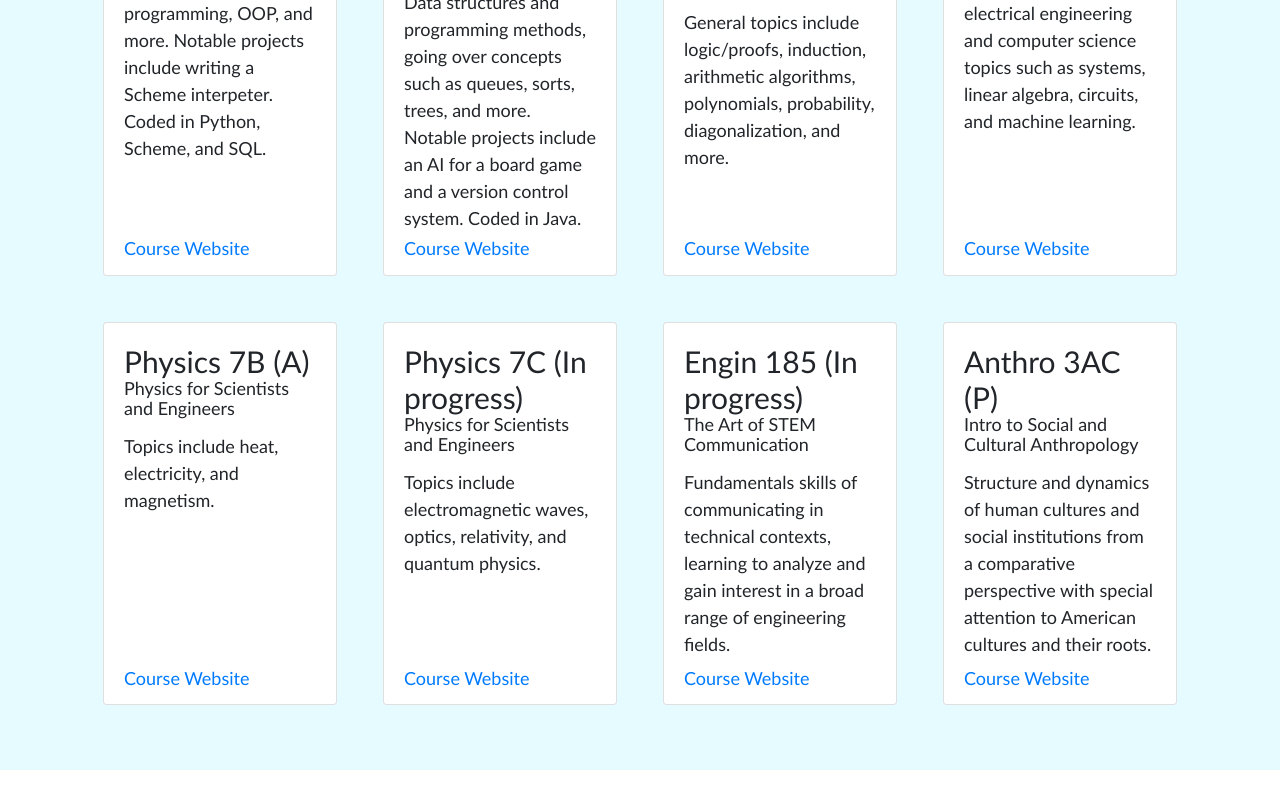
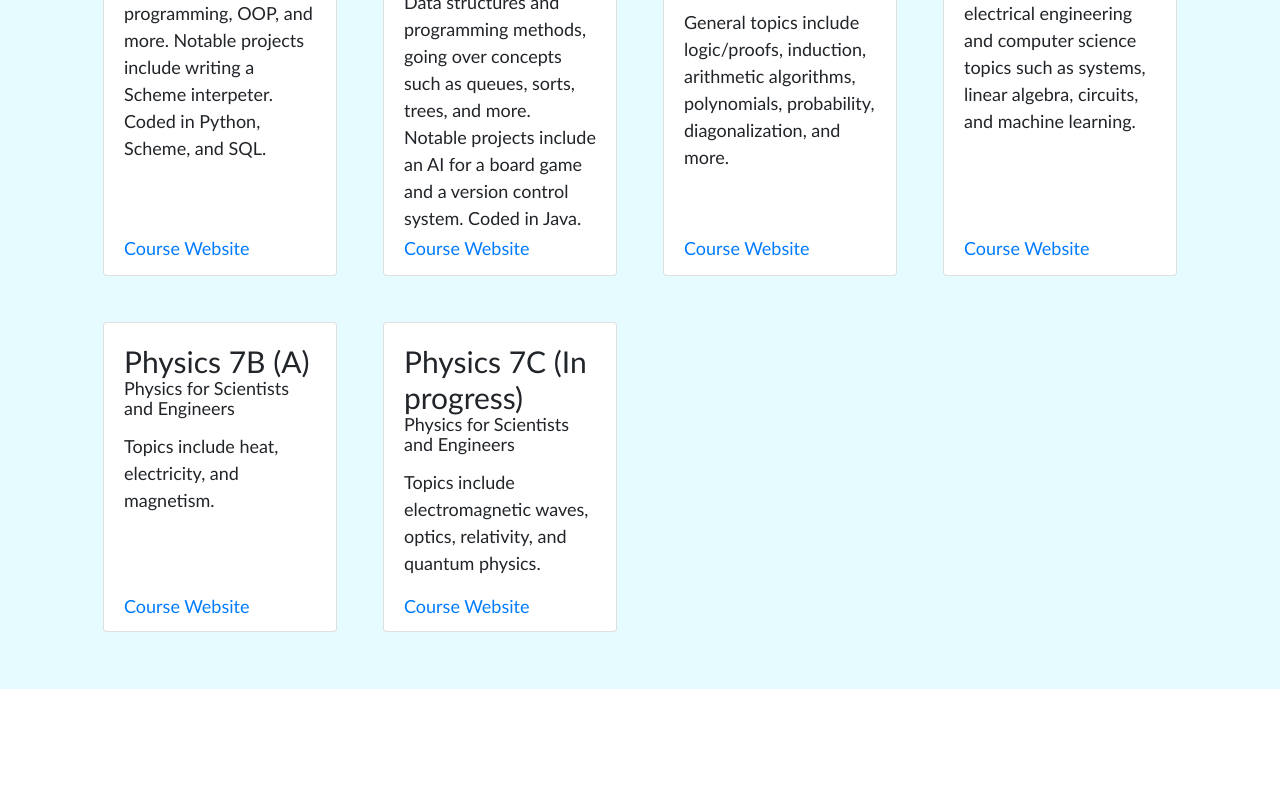
Before and after one commit to patwang123/patwang123.github.io, a React (Create React App) app: page / in a window 1280 px wide. Shown: the part 2999-3799 px from the top of the page. After the commit the page ends 3718 px from the top, so only its background shows below. Built offline with nearby package versions, Linux system fonts and the light colour scheme.

Commit message:
removed humanities

```diff
--- a/src/components/Academics/course_consts.js
+++ b/src/components/Academics/course_consts.js
@@ -42,16 +42,4 @@ export const COURSE_CONSTS = [
         ext_info: 'Topics include electromagnetic waves, optics, relativity, and quantum physics.',
         website: 'https://classes.berkeley.edu/content/2020-Fall-PHYSICS-7C-001-LEC-001',
     },
-    {
-        course_name: 'Engin 185 (In progress)',
-        course_title: 'The Art of STEM Communication',
-        ext_info: 'Fundamentals skills of communicating in technical contexts, learning to analyze and gain interest in a broad range of engineering fields.',
-        website: 'https://classes.berkeley.edu/content/2020-spring-engin-185-001-lec-001',
-    },
-    {
-        course_name: 'Anthro 3AC (P)',
-        course_title: 'Intro to Social and Cultural Anthropology',
-        ext_info: 'Structure and dynamics of human cultures and social institutions from a comparative perspective with special attention to American cultures and their roots.',
-        website: 'https://classes.berkeley.edu/content/2020-fall-anthro-3ac-001-lec-001',
-    }
 ]
```
